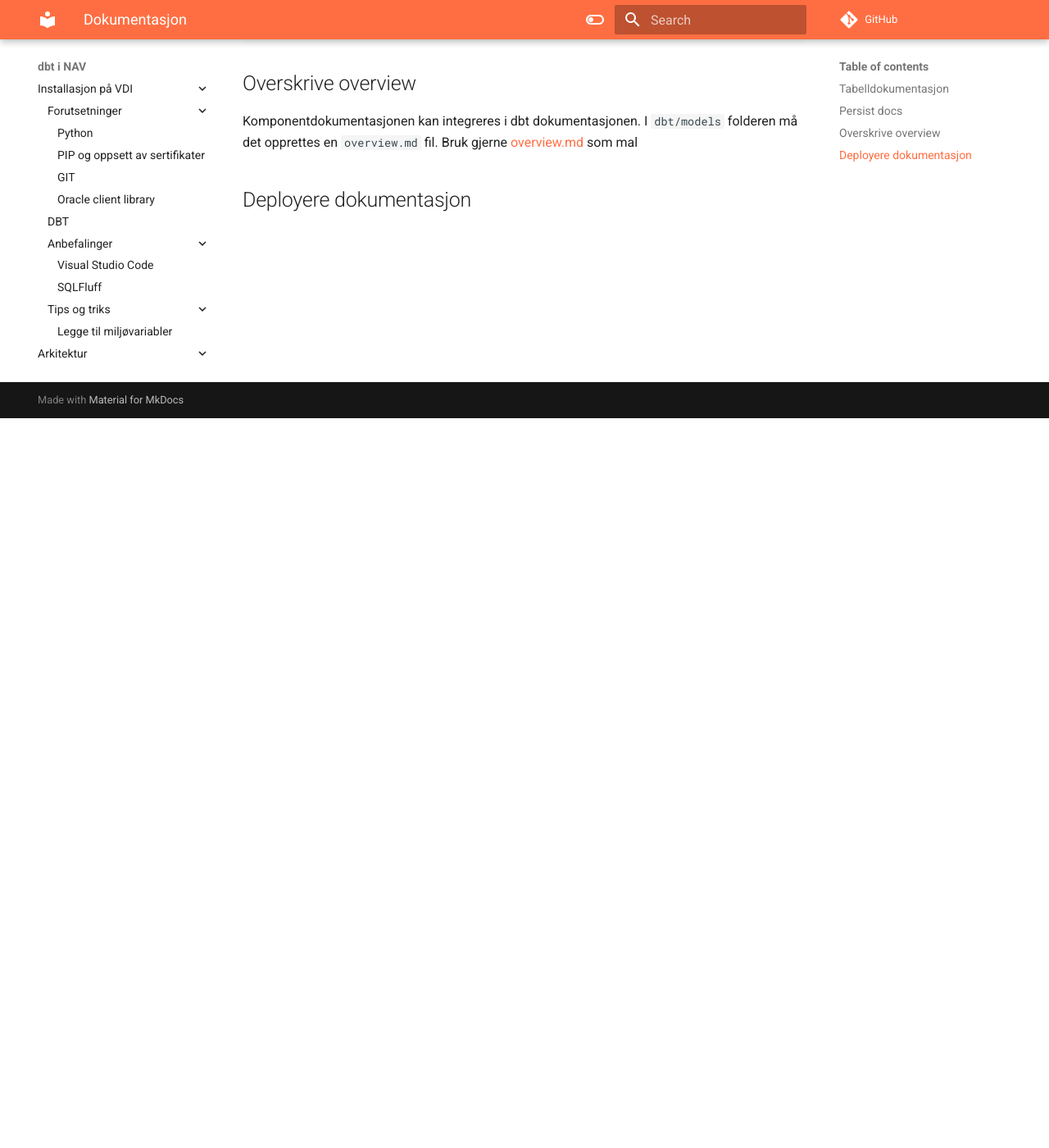
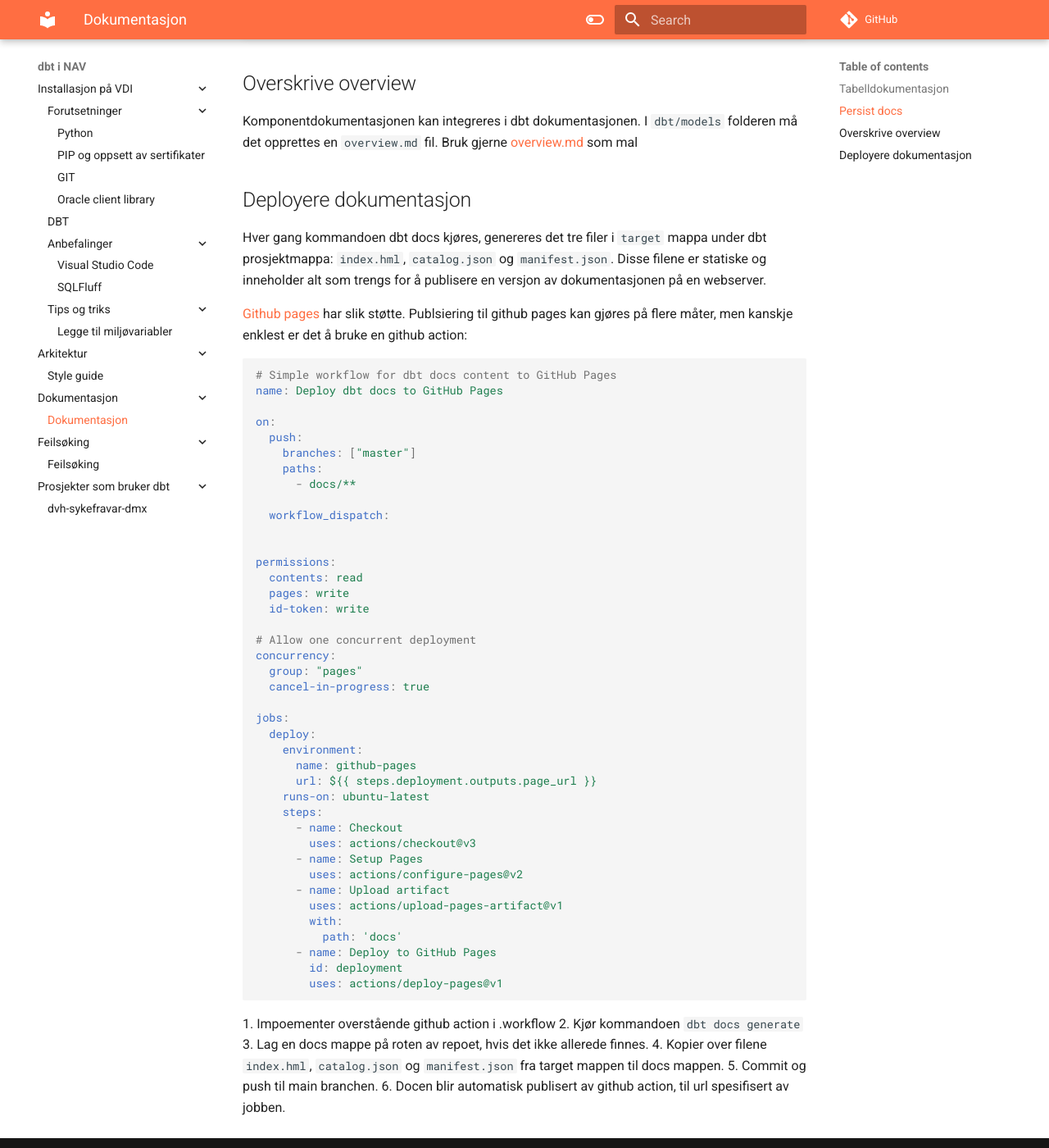
Before and after one commit to navikt/dbt-i-nav, an MkDocs documentation site: the page built from docs/dokumentasjon/dokumentasjon.md, in a window 1280 px wide and 1400 px high, scrolled down 890 px. Shown: the whole window at 82% size. Built offline with MkDocs 1.6.1 and Material for MkDocs 9.7.7, drawn with Linux system fonts in a browser that asks for light colours; comment, search, counter and statistics services are not loaded.

Commit message:
Dokumenterer enkel deploy av docs

````diff
--- a/docs/dokumentasjon/dokumentasjon.md
+++ b/docs/dokumentasjon/dokumentasjon.md
@@ -41,3 +41,56 @@
 en `overview.md` fil. Bruk gjerne [overview.md](https://github.com/navikt/dbt-i-nav/tree/main/docs/dokumentasjon/overview.md) som mal
 
 ## Deployere dokumentasjon
+Hver gang kommandoen dbt docs kjøres, genereres det tre filer i `target` mappa under dbt prosjektmappa: `index.hml`, `catalog.json` og `manifest.json`. Disse filene er statiske og inneholder alt som trengs for å publisere en versjon av dokumentasjonen på en webserver.
+
+[Github pages](https://docs.github.com/en/pages/getting-started-with-github-pages/about-github-pages) har slik støtte. Publsiering til github pages kan gjøres på flere måter, men kanskje enklest er det å bruke en github action:
+
+```yaml
+# Simple workflow for dbt docs content to GitHub Pages
+name: Deploy dbt docs to GitHub Pages
+
+on:
+  push:
+    branches: ["master"]
+    paths:
+      - docs/**
+
+  workflow_dispatch:
+
+
+permissions:
+  contents: read
+  pages: write
+  id-token: write
+
+# Allow one concurrent deployment
+concurrency:
+  group: "pages"
+  cancel-in-progress: true
+
+jobs:
+  deploy:
+    environment:
+      name: github-pages
+      url: ${{ steps.deployment.outputs.page_url }}
+    runs-on: ubuntu-latest
+    steps:
+      - name: Checkout
+        uses: actions/checkout@v3
+      - name: Setup Pages
+        uses: actions/configure-pages@v2
+      - name: Upload artifact
+        uses: actions/upload-pages-artifact@v1
+        with:
+          path: 'docs'
+      - name: Deploy to GitHub Pages
+        id: deployment
+        uses: actions/deploy-pages@v1
+
+```
+1. Impoementer overstående github action i .workflow
+2. Kjør kommandoen `dbt docs generate`
+3. Lag en docs mappe på roten av repoet, hvis det ikke allerede finnes.
+4. Kopier over filene `index.hml`, `catalog.json` og `manifest.json` fra target mappen til docs mappen.
+5. Commit og push til main branchen.
+6. Docen blir automatisk publisert av github action, til url spesifisert av jobben.
````
